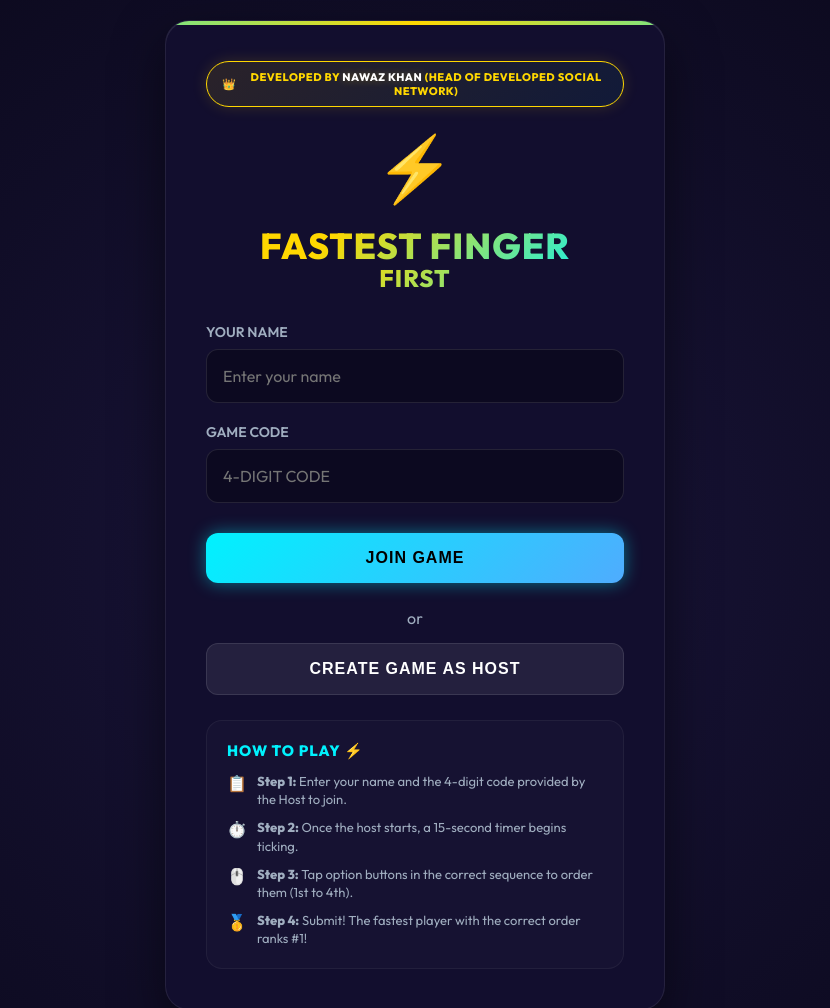
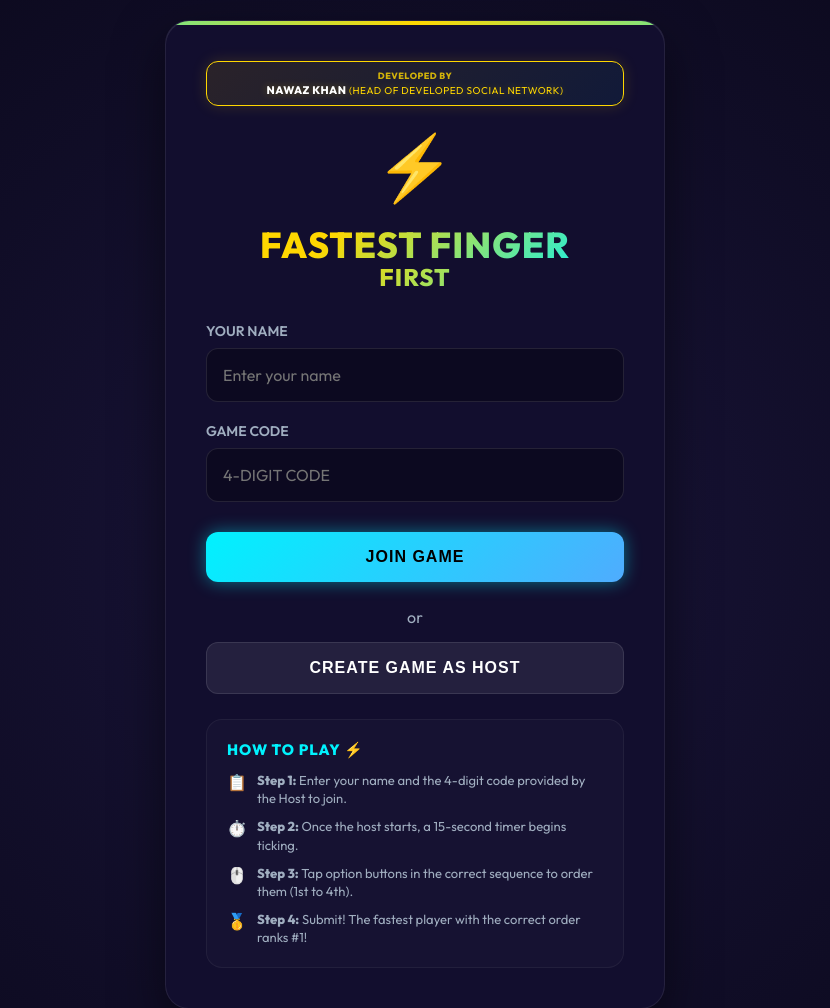
Before and after one commit to nawazkhan060/Fastest-Finger-First, a website: page public/index.html in a window 1280 px wide. Shown: the top 1008 px of the page, without its empty margins (225-1055 px from the left). Drawn offline with nearby package versions, Linux system fonts and the light colour scheme.

Commit message:
Update signature to stack Developed By above name and remove crown emoji

```diff
--- a/public/index.html
+++ b/public/index.html
@@ -8,9 +8,9 @@
 </head>
 <body>
   <div class="container scale-up" style="max-width: 500px;">
-    <div style="background: linear-gradient(135deg, rgba(255, 215, 0, 0.1) 0%, rgba(0, 242, 254, 0.05) 100%); border: 1px solid var(--color-gold); padding: 8px 15px; border-radius: 50px; font-size: 11px; color: var(--color-gold); text-transform: uppercase; font-weight: 800; letter-spacing: 0.5px; margin-bottom: 25px; text-align: center; box-shadow: 0 0 15px rgba(255, 215, 0, 0.15); display: flex; align-items: center; justify-content: center; gap: 8px;">
-      <span>👑</span>
-      <span>Developed By <strong style="color: #fff; text-shadow: 0 0 8px var(--color-gold-glow);">Nawaz Khan</strong> (Head of Developed Social Network)</span>
+    <div style="background: linear-gradient(135deg, rgba(255, 215, 0, 0.1) 0%, rgba(0, 242, 254, 0.05) 100%); border: 1px solid var(--color-gold); padding: 8px 15px; border-radius: 12px; font-size: 11px; color: var(--color-gold); text-transform: uppercase; font-weight: 800; letter-spacing: 0.5px; margin-bottom: 25px; text-align: center; box-shadow: 0 0 15px rgba(255, 215, 0, 0.15);">
+      <div style="font-size: 9px; opacity: 0.8; margin-bottom: 2px;">Developed By</div>
+      <div style="color: #fff; text-shadow: 0 0 8px var(--color-gold-glow);">Nawaz Khan <span style="color: var(--color-gold); font-weight: 400; font-size: 10px;">(Head of Developed Social Network)</span></div>
     </div>
 
     <div class="logo-container">
```
Also changed, not shown: public/host.html (+3 -3 lines), public/player.html (+3 -3 lines).
